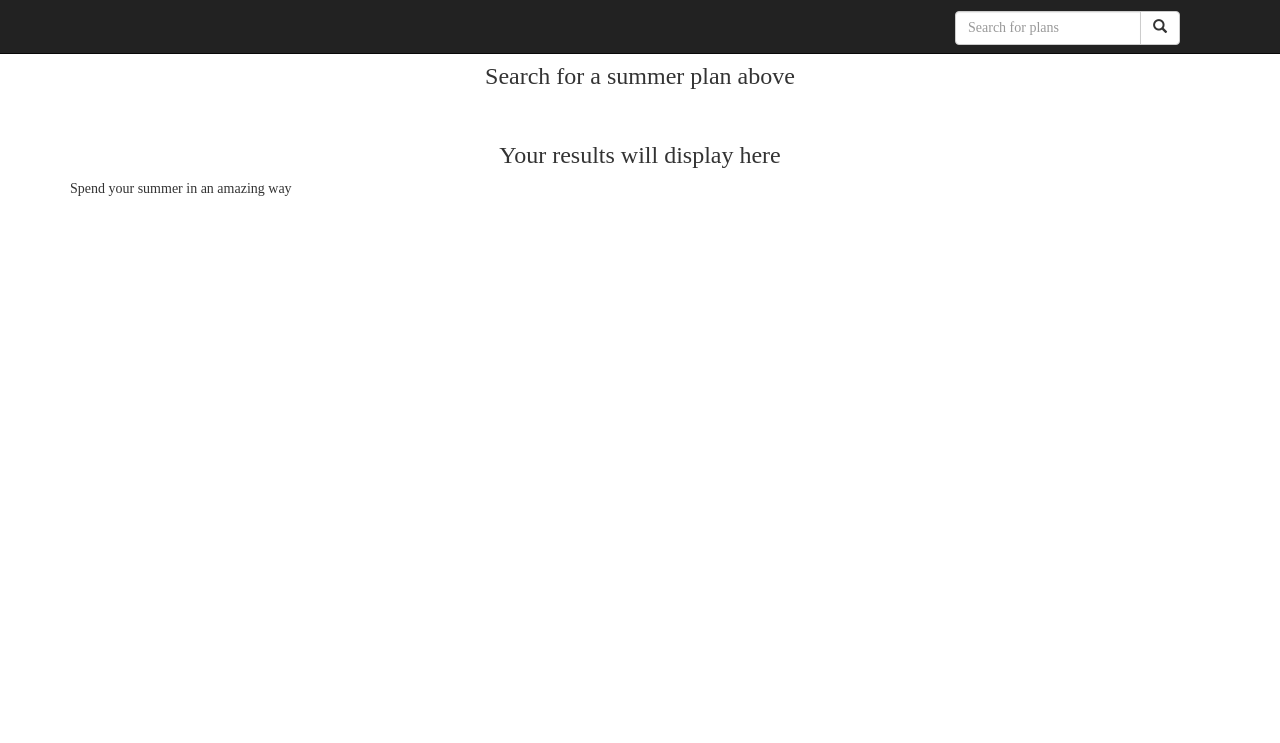
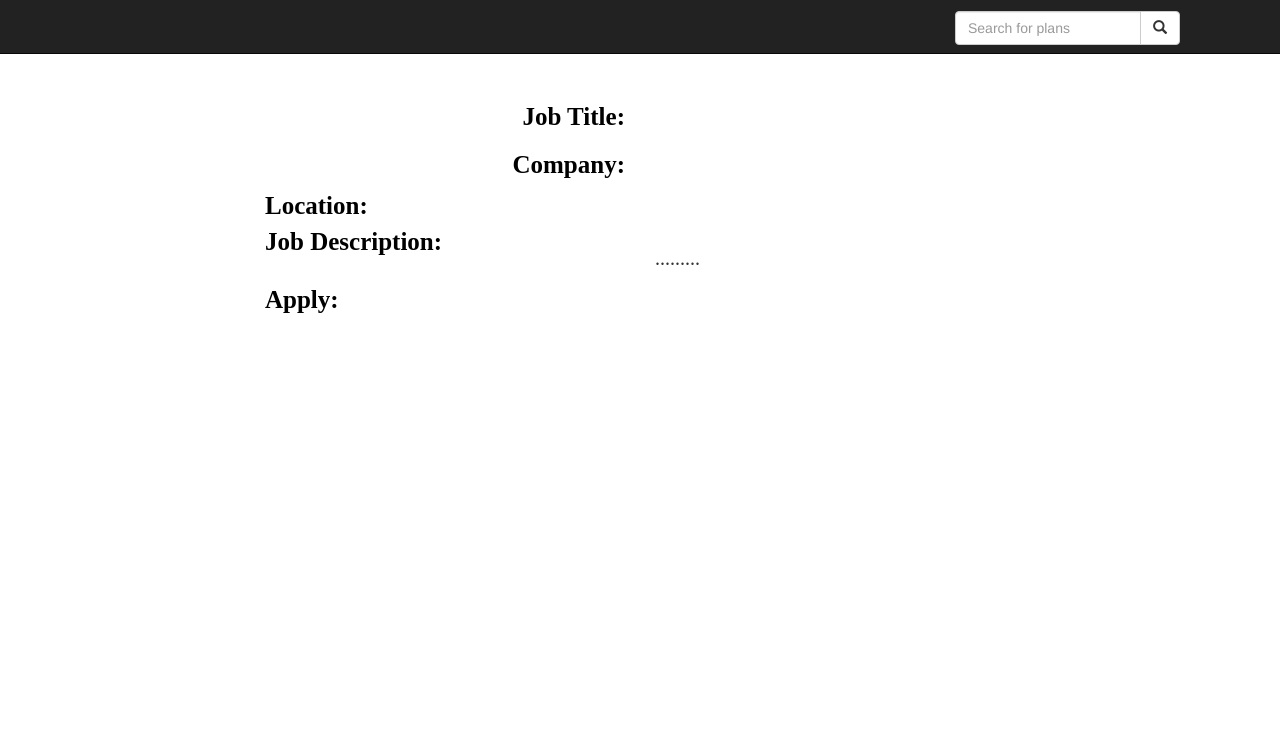
Before and after one commit to MLGpepe01/ClientProject, a plain HTML site: page index.html in a window 1280 px wide. Shown: the part 57-800 px from the top of the page. Drawn offline with nearby package versions, Linux system fonts and the light colour scheme.

Commit message:
Yayyyyygit add .!

```diff
--- a/index.html
+++ b/index.html
@@ -43,23 +43,79 @@
   </nav>
 
   <!-- Page Content -->
+  <br> <br>
   <section class="content">
     <div class="container">
-      <div class="row gallery">
-        <h3 class="text-center"> Search for a summer plan above <br> <br> <br> Your results will display here</h3>
-      </div>
+
+      <div class="row ">
+        <div class="col-xs-2"></div>
+        <div class="col-md-4">
+           <h3 style="text-align:right"> Job Title: </h3>
+        </div>
+         <div class="col-md-4">
+           <h4>   </h4>
+        </div>
+          <div class="col-xs-2"></div>
+
     </div>
-    <section>
+
+
+     <div class="row ">
+        <div class="col-xs-2"></div>
+        <div class="col-md-4">
+           <h5 style="text-align:right"> Company: </h5>
+        </div>
+         <div class="col-md-4">
+           <h6>   </h6>
+        </div>
+          <div class="col-xs-2"></div>
+
+    </div>
+
+     <div class="row">
+        <div class="col-xs-2"></div>
+        <div class="col-md-4">
+           <h7 style="text-align:right"> Location: </h7>
+        </div>
+         <div class="col-md-4">
+           <h8>   </h8>
+        </div>
+          <div class="xs-2"></div>
+
+    </div>
+
+
+    <div class="row ">
+        <div class="col-xs-2"></div>
+        <div class="col-md-4">
+           <h9 style="text-align:right"> Job Description: </h9>
+        </div>
+        <br>
+         <div class="col-md-4">
+           <p class="expect">.........</p>
+        </div>
+          <div class="col-xs-2"></div>
+
+    </div>
+       <div class="row ">
+        <div class="col-xs-2"></div>
+        <div class="col-md-4">
+           <h10 style="text-align:right"> Apply: </h10>
+        </div>
+         <div class="col-md-4">
+           <p class="apply">  </p>
+        </div>
+          <div class="c0l-xs-2"></div>
+
+    </div>
+    </div>
+
+
+    </section>
       <!-- Footer -->
-      <footer>
-        <div class="container">
-          <div class="row">
-            <div class="col-lg-12">
-              <p> Spend your summer in an amazing way </p>
-            </div>
-          </div>
-        </div>
-      </footer>
+      <!--<footer>-->
+
+      <!--</footer>-->
 
 </body>
 
--- a/script.js
+++ b/script.js
@@ -29,7 +29,10 @@ $(document).ready(function() {
   function displayResult(response) {
     // write a function that will append an <img> to the body with the
     // URL provided in the parameters
-    $('.gallery').html('<h1>'+ response[0].title + '</h1>');
+    $('h4').html('<h1>'+ response[0].title + '</h1>');
+      $('h6').html('<h1>'+ response[0].company + '</h1>');
+        $('h8').html('<h1>'+ response[0].location + '</h1>');
+          $('.expect').html('<p>'+ response[0].description + '</p>');
     console.log(response[0].title);
      console.log(response[0].company);
   }
--- a/style.css
+++ b/style.css
@@ -1,8 +1,23 @@
 
-html,body,h1,h2,h3,h4,h5,h6,h7,h8 {font-family: "Times New roman", sans-serif}
+h3,h5,h7,h9,h10{
+    font-family: "Times New roman";
+     font-size:25px;
+     color: Black ;
+    font-weight: bolder;
+}
 #hunt{
     position: center;
 }
 .content{
     margin-top:100px;
 }
+.expect{
+    font-family: "Times New roman";
+    font-size: 20px;
+}
+h4,h6,h8{
+    color:red;
+      font-family: "Times New roman";
+      font-weight: bold;
+      font-style: italic;
+}
```
